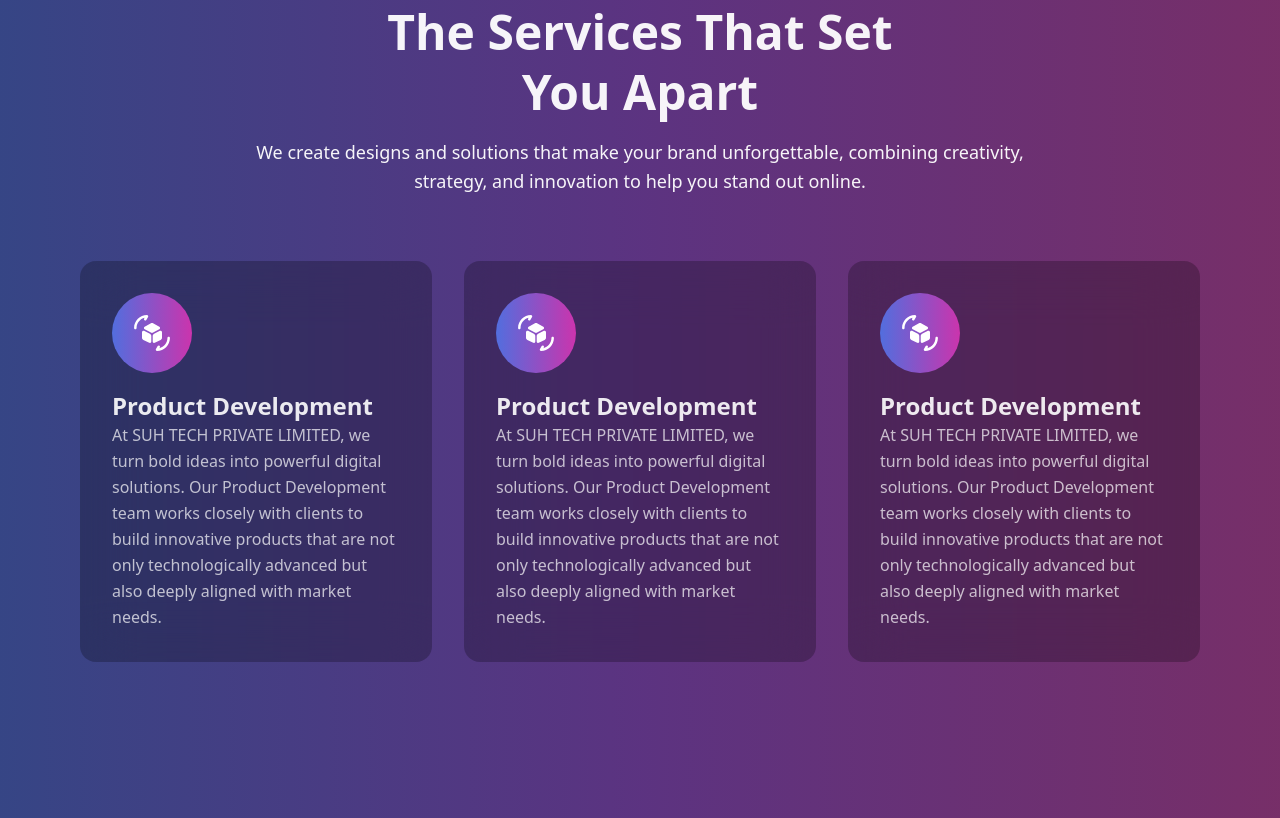
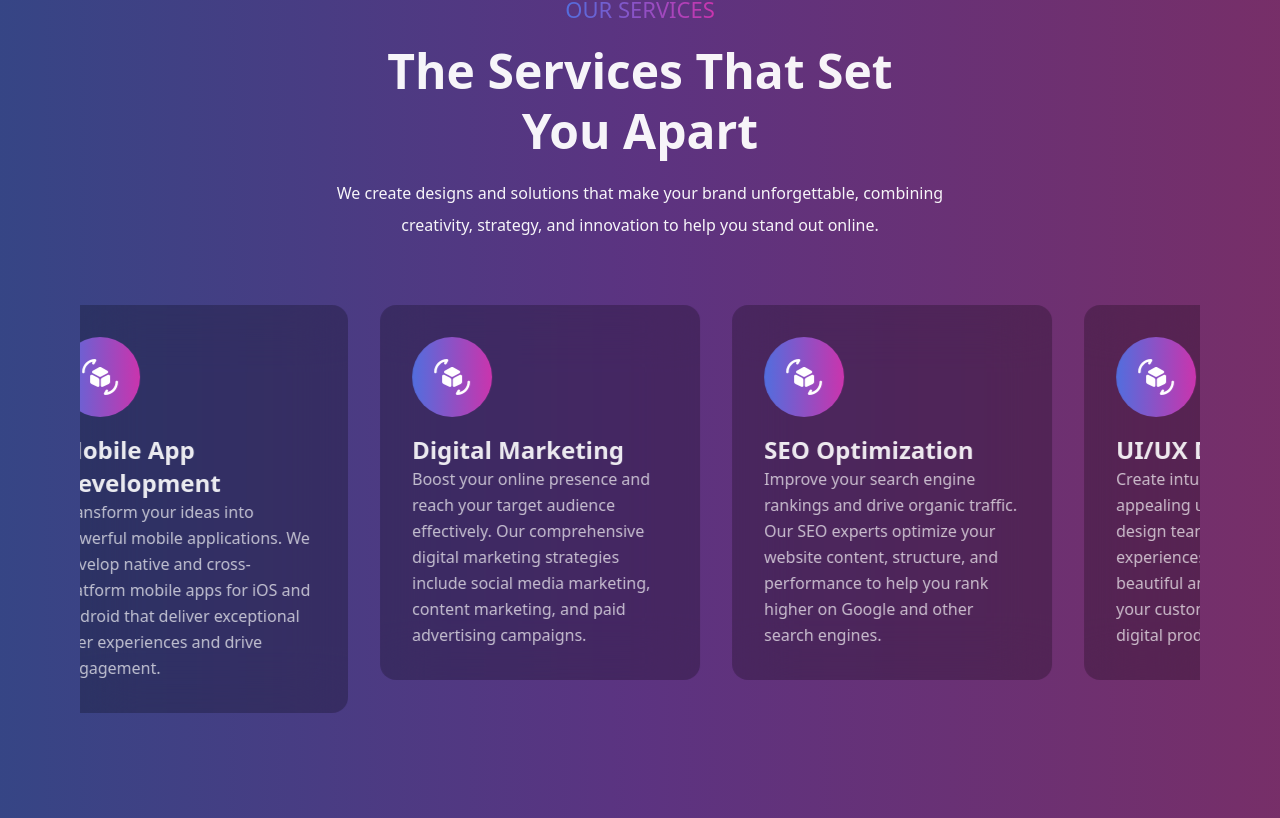
Before and after one commit to pulkit0408/SUH_WEBSITE, a React (Vite) app: page / in a window 1280 px wide. Shown: the part 1742-2560 px from the top of the page. Built offline with nearby package versions, Linux system fonts and the light colour scheme.

Commit message:
Animation Added

```diff
--- a/src/pages/Services.jsx
+++ b/src/pages/Services.jsx
@@ -1,12 +1,113 @@
+import { useEffect, useRef, useState } from 'react';
 import ServiceCard from "../components/Card";
 
 const Services = () => {
+  const scrollRef = useRef(null);
+  const [isPaused, setIsPaused] = useState(false);
+  const [cardWidth, setCardWidth] = useState(320); // Default card width
+
+  const services = [
+    {
+      icon: "/3d-rotate.svg",
+      heading: "Web Development",
+      paragraph: "Create stunning, responsive websites that drive results. Our expert developers build fast, secure, and user-friendly web applications using the latest technologies to help your business thrive online."
+    },
+    {
+      icon: "/3d-rotate.svg",
+      heading: "Mobile App Development",
+      paragraph: "Transform your ideas into powerful mobile applications. We develop native and cross-platform mobile apps for iOS and Android that deliver exceptional user experiences and drive engagement."
+    },
+    {
+      icon: "/3d-rotate.svg",
+      heading: "Digital Marketing",
+      paragraph: "Boost your online presence and reach your target audience effectively. Our comprehensive digital marketing strategies include social media marketing, content marketing, and paid advertising campaigns."
+    },
+    {
+      icon: "/3d-rotate.svg",
+      heading: "SEO Optimization",
+      paragraph: "Improve your search engine rankings and drive organic traffic. Our SEO experts optimize your website content, structure, and performance to help you rank higher on Google and other search engines."
+    },
+    {
+      icon: "/3d-rotate.svg",
+      heading: "UI/UX Design",
+      paragraph: "Create intuitive and visually appealing user interfaces. Our design team crafts user experiences that are both beautiful and functional, ensuring your customers love using your digital products."
+    },
+    {
+      icon: "/3d-rotate.svg",
+      heading: "Cloud Solutions",
+      paragraph: "Migrate to the cloud and scale your business efficiently. We provide cloud consulting, migration services, and ongoing management to help you leverage the power of cloud computing."
+    },
+    {
+      icon: "/3d-rotate.svg",
+      heading: "E-commerce Development",
+      paragraph: "Build powerful online stores that convert visitors into customers. Our e-commerce solutions include custom shopping carts, payment integration, and inventory management systems."
+    },
+    {
+      icon: "/3d-rotate.svg",
+      heading: "Data Analytics",
+      paragraph: "Make data-driven decisions with our analytics solutions. We help you collect, analyze, and visualize your business data to uncover insights that drive growth and improve performance."
+    },
+    {
+      icon: "/3d-rotate.svg",
+      heading: "Cybersecurity",
+      paragraph: "Protect your business from digital threats. Our cybersecurity experts implement robust security measures, conduct vulnerability assessments, and provide ongoing monitoring to keep your data safe."
+    }
+  ];
+
+  // Update card width based on screen size
+  useEffect(() => {
+    const updateCardWidth = () => {
+      const width = window.innerWidth;
+      if (width < 640) {
+        setCardWidth(280); // Small screens
+      } else if (width < 1024) {
+        setCardWidth(300); // Medium screens
+      } else {
+        setCardWidth(320); // Large screens
+      }
+    };
+
+    updateCardWidth();
+    window.addEventListener('resize', updateCardWidth);
+    return () => window.removeEventListener('resize', updateCardWidth);
+  }, []);
+
+  // Handle scroll events to pause/resume animation
+  useEffect(() => {
+    let scrollTimeout;
+
+    const handleScroll = () => {
+      setIsPaused(true);
+
+      // Clear existing timeout
+      if (scrollTimeout) {
+        clearTimeout(scrollTimeout);
+      }
+
+      // Resume animation after scrolling stops
+      scrollTimeout = setTimeout(() => {
+        setIsPaused(false);
+      }, 150); // Resume after 150ms of no scrolling
+    };
+
+    window.addEventListener('scroll', handleScroll, { passive: true });
+
+    return () => {
+      window.removeEventListener('scroll', handleScroll);
+      if (scrollTimeout) {
+        clearTimeout(scrollTimeout);
+      }
+    };
+  }, []);
+
+  const totalWidth = services.length * (cardWidth + 32); // card width + gap
+
   return (
-    <div className="flex flex-col gap-12 py-16 px-4 sm:px-10 lg:px-20">
-      {/* Header */}
+    <>
+      <div className="flex items-center justify-baseline flex-col gap-12 py-25 px-4 sm:px-8 lg:px-20 overflow-hidden">
         <div className="flex flex-col items-center justify-center text-center p-4 gap-4">
           <p
-          className="text-lg sm:text-xl font-medium text-center"
+            className="text-lg sm:text-xl lg:text-[22px] font-medium text-center"
             style={{
               background:
                 "linear-gradient(90deg, #526EDE 0%, #8E51C5 50%, #CB34AD 100%)",
@@ -17,35 +118,89 @@
           >
             OUR SERVICES
           </p>
-        <p className="font-bold text-3xl sm:text-4xl lg:text-[48px] text-white/95 text-center leading-tight lg:leading-[60px]">
-          The Services That Set <br className="hidden lg:block" /> You Apart
+          <p className="leading-tight font-bold text-2xl sm:text-3xl lg:text-[48px] text-white/95 text-center">
+            The Services That Set <br className="hidden sm:block" /> You Apart
           </p>
-        <p className="text-white/95 font-normal text-base sm:text-lg leading-relaxed max-w-3xl text-center">
-          We create designs and solutions that make your brand unforgettable,
-          combining creativity, strategy, and innovation to help you stand out
-          online.
+          <p className="text-white/95 font-normal leading-6 sm:leading-8 text-sm sm:text-base text-center max-w-4xl">
+            We create designs and solutions that make your brand unforgettable, combining{' '}
+            <br className="hidden lg:block" />
+            creativity, strategy, and innovation to help you stand out online.
           </p>
         </div>
 
-      {/* Service Cards */}
-      <div className="grid grid-cols-1 sm:grid-cols-2 lg:grid-cols-3 gap-6 sm:gap-8">
+        {/* Scrolling Services Container */}
+        <div className="w-full overflow-hidden">
+          <div
+            ref={scrollRef}
+            className={`flex gap-8 ${isPaused ? 'animate-scroll-paused' : 'animate-scroll'}`}
+            style={{
+              width: `${totalWidth * 2}px`, // Double width for seamless loop
+            }}
+            onMouseEnter={() => setIsPaused(true)}
+            onMouseLeave={() => setIsPaused(false)}
+          >
+            {/* First set of cards */}
+            {services.map((service, index) => (
+              <div
+                key={index}
+                className="flex-shrink-0"
+                style={{ width: `${cardWidth}px` }}
+              >
                 <ServiceCard
-          icon="/3d-rotate.svg"
-          heading="Product Development"
-          paragraph="At SUH TECH PRIVATE LIMITED, we turn bold ideas into powerful digital solutions. Our Product Development team works closely with clients to build innovative products that are not only technologically advanced but also deeply aligned with market needs."
-        />
-        <ServiceCard
-          icon="/3d-rotate.svg"
-          heading="Product Development"
-          paragraph="At SUH TECH PRIVATE LIMITED, we turn bold ideas into powerful digital solutions. Our Product Development team works closely with clients to build innovative products that are not only technologically advanced but also deeply aligned with market needs."
-        />
-        <ServiceCard
-          icon="/3d-rotate.svg"
-          heading="Product Development"
-          paragraph="At SUH TECH PRIVATE LIMITED, we turn bold ideas into powerful digital solutions. Our Product Development team works closely with clients to build innovative products that are not only technologically advanced but also deeply aligned with market needs."
+                  icon={service.icon}
+                  heading={service.heading}
+                  paragraph={service.paragraph}
                 />
               </div>
+            ))}
+
+            {/* Duplicate set for seamless loop */}
+            {services.map((service, index) => (
+              <div
+                key={`duplicate-${index}`}
+                className="flex-shrink-0"
+                style={{ width: `${cardWidth}px` }}
+              >
+                <ServiceCard
+                  icon={service.icon}
+                  heading={service.heading}
+                  paragraph={service.paragraph}
+                />
               </div>
+            ))}
+          </div>
+        </div>
+      </div>
+
+      <style jsx>{`
+        @keyframes scroll {
+          0% {
+            transform: translateX(0);
+          }
+          100% {
+            transform: translateX(-${totalWidth}px);
+          }
+        }
+
+        .animate-scroll {
+          animation: scroll 40s linear infinite;
+        }
+
+        .animate-scroll-paused {
+          animation: scroll 40s linear infinite;
+          animation-play-state: paused;
+        }
+
+        @media (max-width: 640px) {
+          .animate-scroll {
+            animation-duration: 35s; /* Slower on mobile for better readability */
+          }
+          .animate-scroll-paused {
+            animation-duration: 35s;
+          }
+        }
+      `}</style>
+    </>
   );
 };
 
```
Lines whose indentation alone changed are shown as unchanged.
